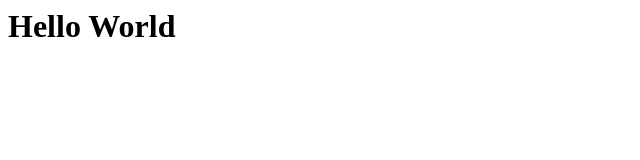
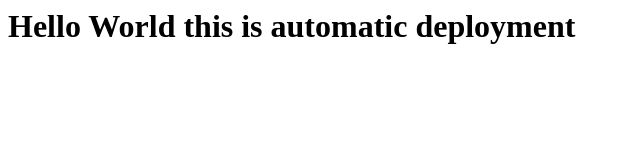
Before and after one commit to Serge3006/automatic-deployment, a plain HTML site: page index.html in a window 1280 px wide. Shown: the whole page, without its empty margins (0-640 px from the left). Drawn offline with Linux system fonts and the light colour scheme.

Commit message:
new index.html

```diff
--- a/index.html
+++ b/index.html
@@ -1 +1 @@
-<h1>Hello World</h1>
+<h1>Hello World this is automatic deployment</h1>
```
